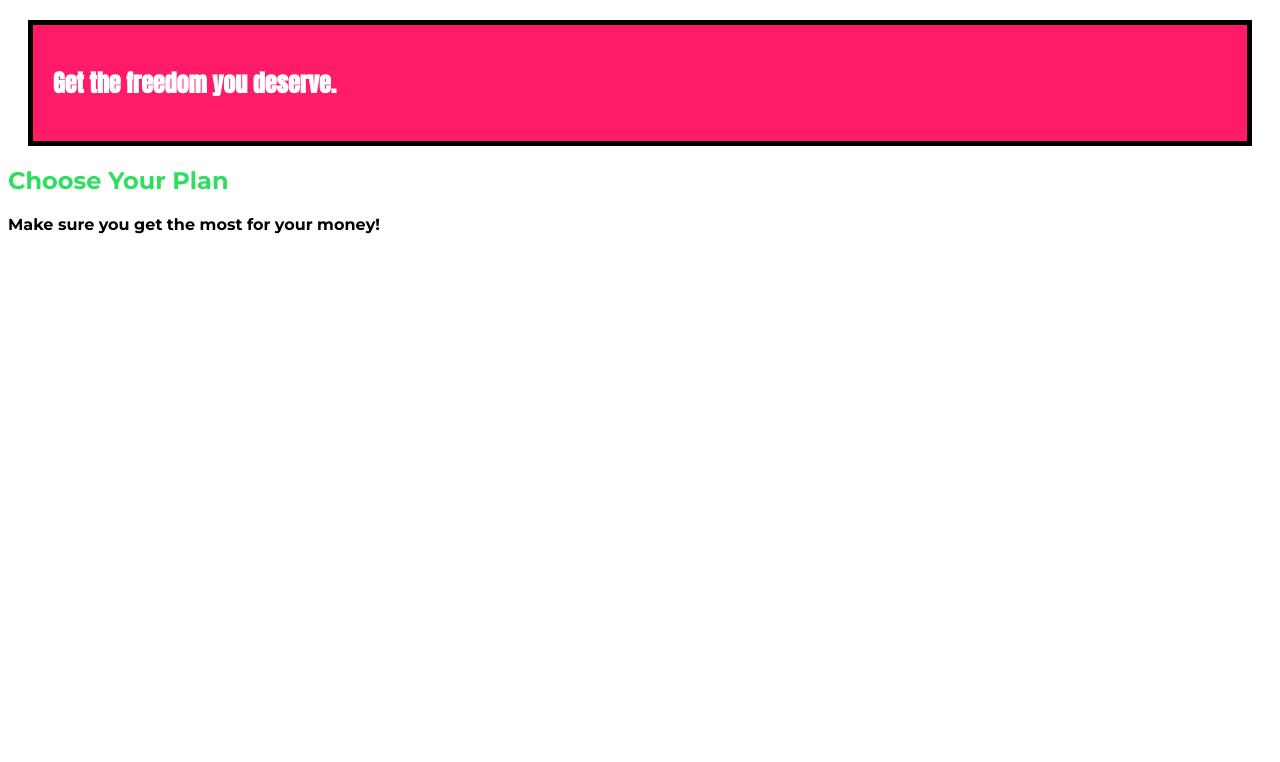
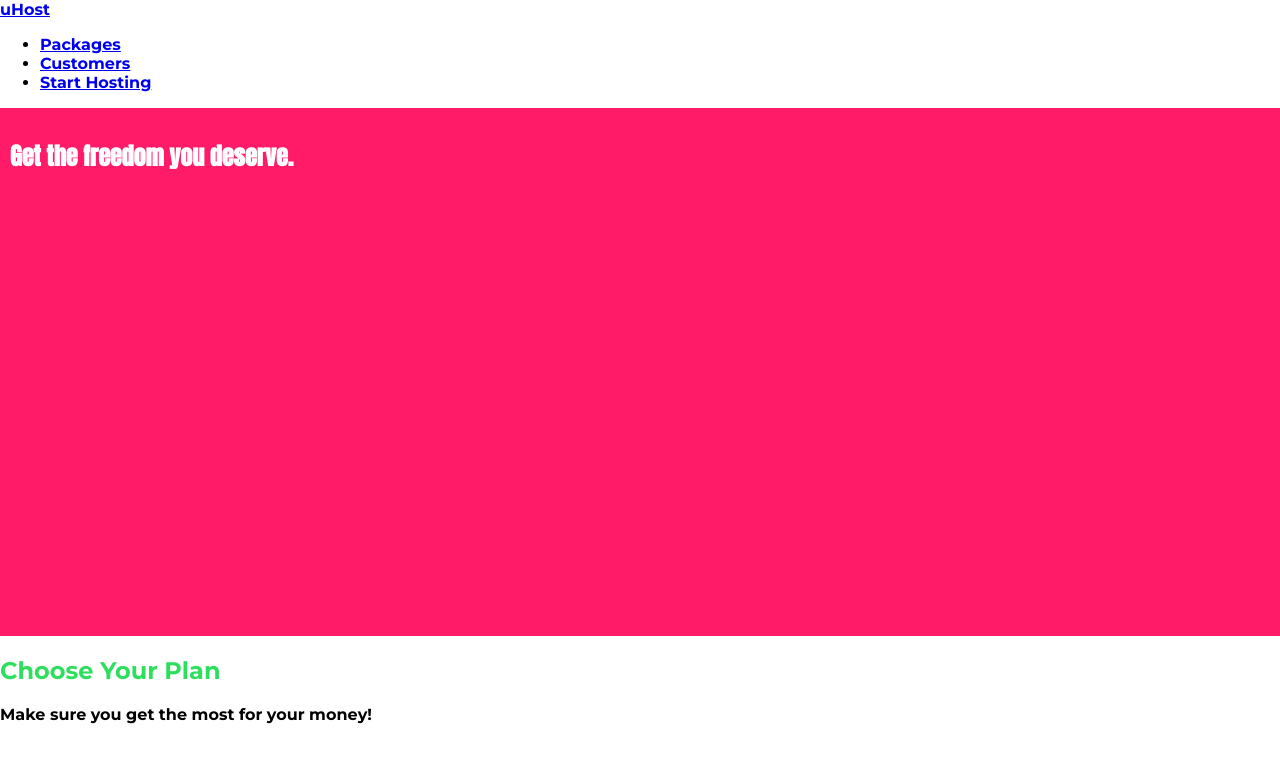
Before and after one commit to sdelane2/css-playground, a plain HTML site: page index.html in a window 1280 px wide. Drawn offline with Linux system fonts and the light colour scheme.

Commit message:
adding navbar

```diff
--- a/index.html
+++ b/index.html
@@ -13,6 +13,26 @@
 </head>
 
 <body>
+    <header>
+        <div>
+            <a href="index.html">
+                uHost
+            </a>
+        </div>
+        <nav>
+            <ul>
+                <li>
+                    <a href="packages/index.html">Packages</a>
+                </li>
+                <li>
+                    <a href="customers/index.html">Customers</a>
+                </li>
+                <li>
+                    <a href="start-hosting/index.html">Start Hosting</a>
+                </li>
+            </ul>
+        </nav>
+    </header>
     <main>
         <section id="product-overview">
             <h1>Get the freedom you deserve.</h1>
--- a/styles.css
+++ b/styles.css
@@ -1,5 +1,10 @@
+* {
+    box-sizing: border-box;
+}
+
 body {
     font-family: 'Montserrat', sans-serif;
+    margin: 0;
 }
 
 .section-title {
@@ -8,9 +13,9 @@ body {
 
 #product-overview {
     background: #ff1b68;
-    padding: 20px;
-    border: 5px black solid;
-    margin: 20px;
+    width: 100%;
+    height: 528px;
+    padding: 10px;
 }
 
 #product-overview h1 {
```
